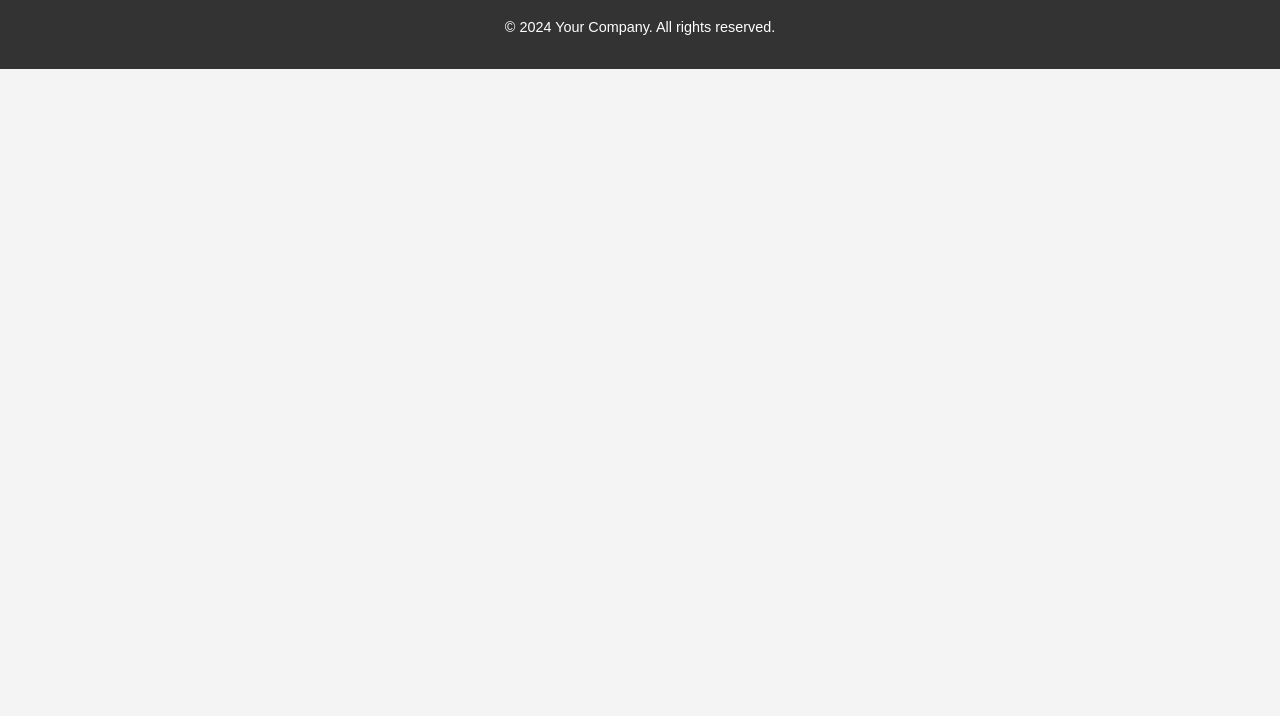
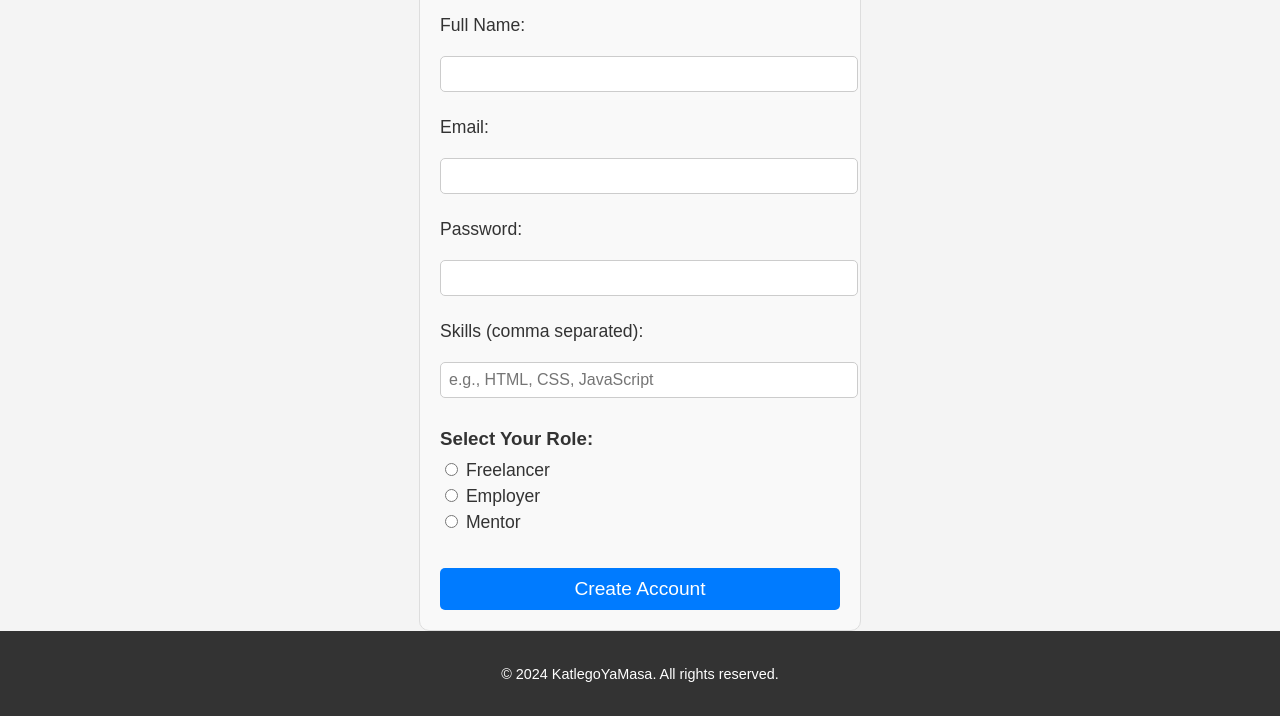
Before and after one commit to katlegomokae/elevateu, a plain HTML site: page userprofile.html in a window 1280 px wide. Shown: the part 195-911 px from the top of the page. Before the commit the page ends 800 px from the top, so only its background shows below. Drawn offline with Linux system fonts and the light colour scheme.

Commit message:
Update userprofile.html

```diff
--- a/userprofile.html
+++ b/userprofile.html
@@ -162,13 +162,42 @@ footer {
         <a href="portal.html">User Portal</a>
     </div>
 
-    <section class="job-listings-container">
-        <h1>Available Job Listings</h1>
-        <div id="jobListings" class="job-listings"></div>
+<section class="register-container">
+        <h1>Create Your Account</h1>
+        <form id="registrationForm">
+            <label for="name">Full Name:</label>
+            <input type="text" id="name" required>
+
+            <label for="email">Email:</label>
+            <input type="email" id="email" required>
+
+            <label for="password">Password:</label>
+            <input type="password" id="password" required>
+
+            <label for="skills">Skills (comma separated):</label>
+            <input type="text" id="skills" placeholder="e.g., HTML, CSS, JavaScript" required>
+
+            <div class="role-selection">
+                <h3>Select Your Role:</h3>
+                <label>
+                    <input type="radio" name="role" value="freelancer" required>
+                    Freelancer
+                </label>
+                <label>
+                    <input type="radio" name="role" value="employer">
+                    Employer
+                </label>
+                <label>
+                    <input type="radio" name="role" value="mentor">
+                    Mentor
+                </label>
+            </div>
+
+            <button type="submit">Create Account</button>
+        </form>
     </section>
-
     <footer>
-        <p>&copy; 2024 Your Company. All rights reserved.</p>
+        <p>&copy; 2024 KatlegoYaMasa. All rights reserved.</p>
     </footer>
 
     <script>
```
